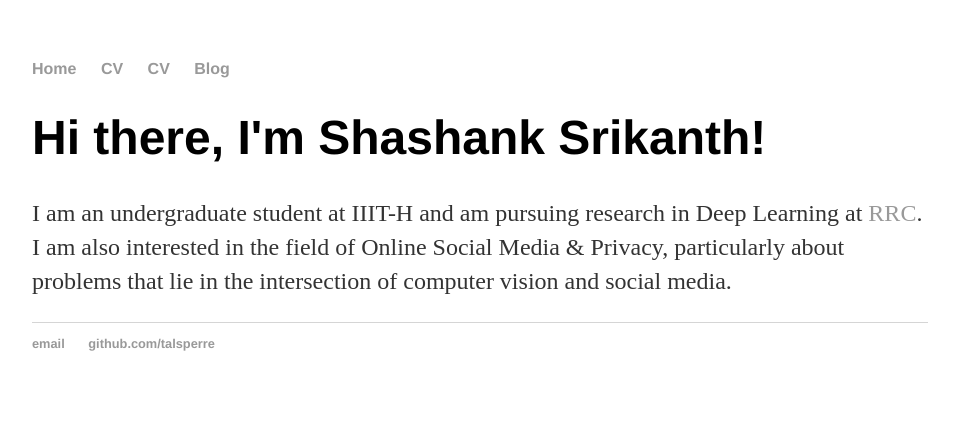
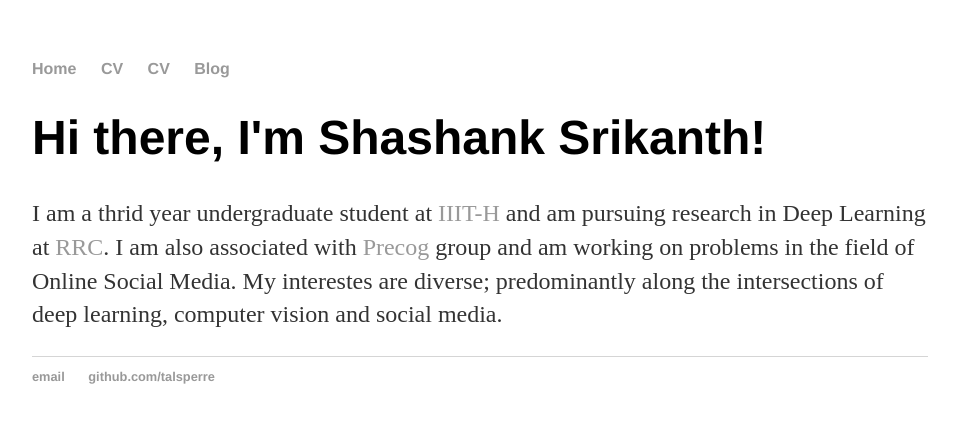
Before and after one commit to talsperre/talsperre.github.io, a Jekyll site: the page built from index.html, in a window 1280 px wide. Shown: the top 423 px of the page, without its empty margins (160-1117 px from the left). Built offline with Jekyll 4.4.1, drawn with Linux system fonts in a browser that asks for light colours.

Commit message:
Update index.html

```diff
--- a/index.html
+++ b/index.html
@@ -4,6 +4,7 @@ title: Shashank S
 ---
 <div class="blurb">
 	<h1>Hi there, I'm Shashank Srikanth!</h1>
-	<p>I am an undergraduate student at IIIT-H and am pursuing research in Deep Learning at <a href="https://robotics.iiit.ac.in/">RRC</a>.
-	I am also interested in the field of Online Social Media & Privacy, particularly about problems that lie in the intersection of computer vision and social media.</p>
+	<p>I am a thrid year undergraduate student at <a href="https://www.iiit.ac.in/">IIIT-H</a> and am pursuing research in Deep Learning at <a href="https://robotics.iiit.ac.in/">RRC</a>.
+	I am also associated with <a href="http://precog.iiitd.edu.in/">Precog</a> group and am working on problems in the field of Online Social Media.
+	My interestes are diverse; predominantly along the intersections of deep learning, computer vision and social media.</p>
 </div><!-- /.blurb -->
```
